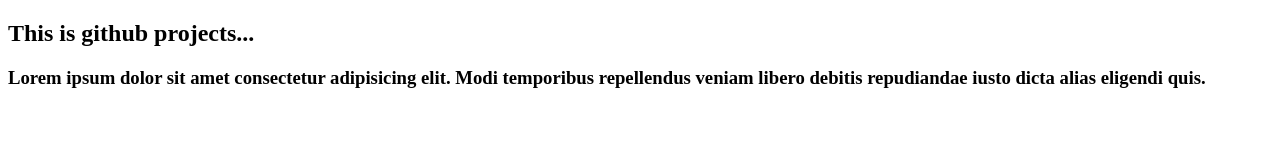
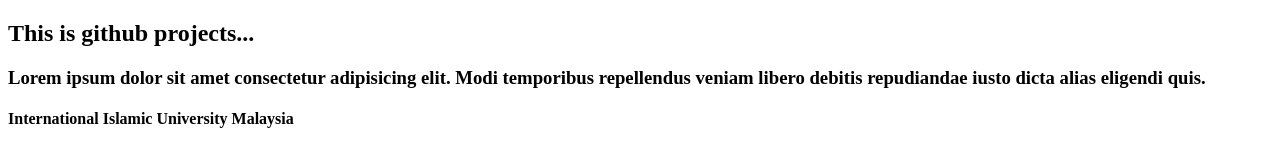
Before and after one commit to alaminmsc/git-hub-project, a plain HTML site: page index.html in a window 1280 px wide. Drawn offline with Linux system fonts and the light colour scheme.

Commit message:
Update index.html

```diff
--- a/index.html
+++ b/index.html
@@ -9,6 +9,7 @@
 <body>
     <h2>This is github projects...</h2>
     <h3>Lorem ipsum dolor sit amet consectetur adipisicing elit. Modi temporibus repellendus veniam libero debitis repudiandae iusto dicta alias eligendi quis.</h3>
+    <h4>International Islamic University Malaysia</h4>
 
 </body>
 </html>
```
